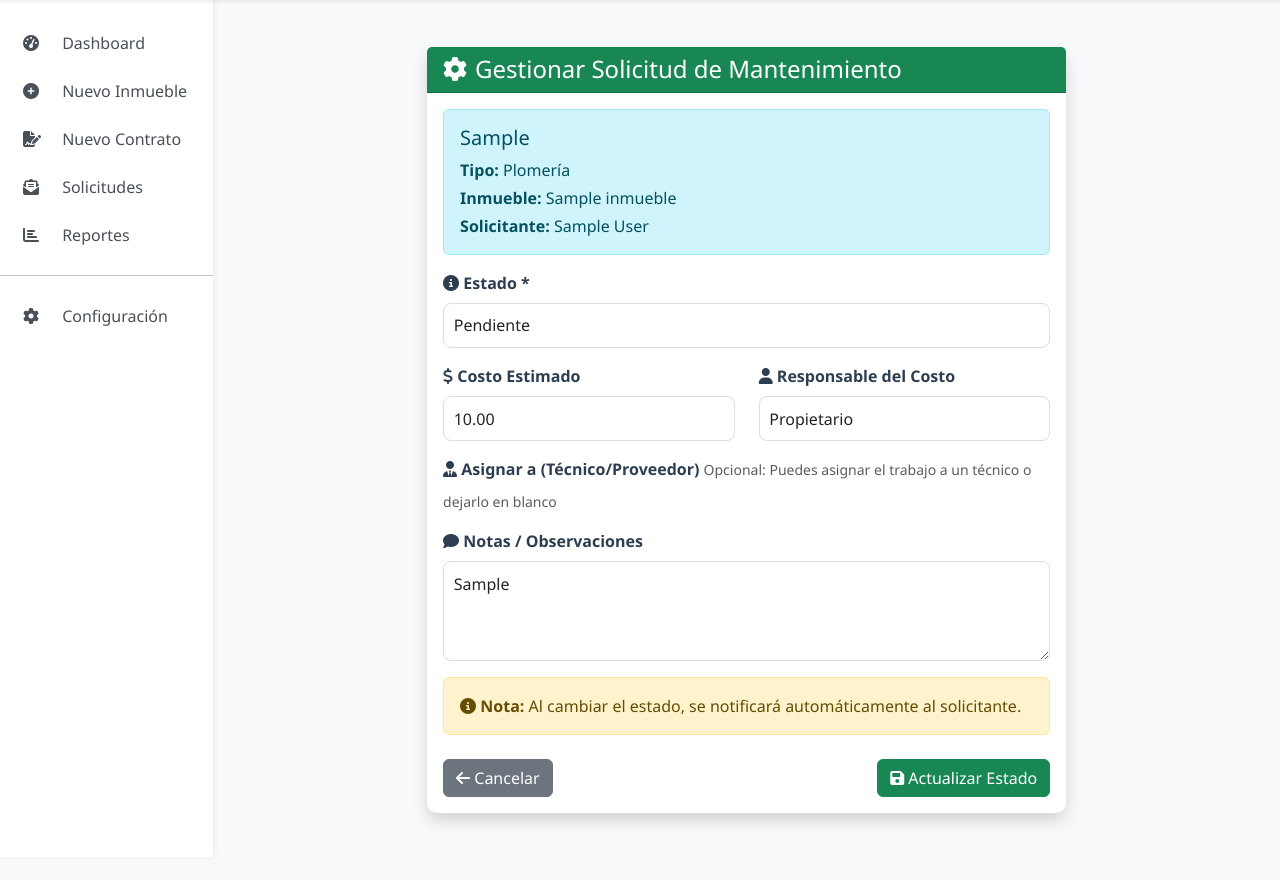
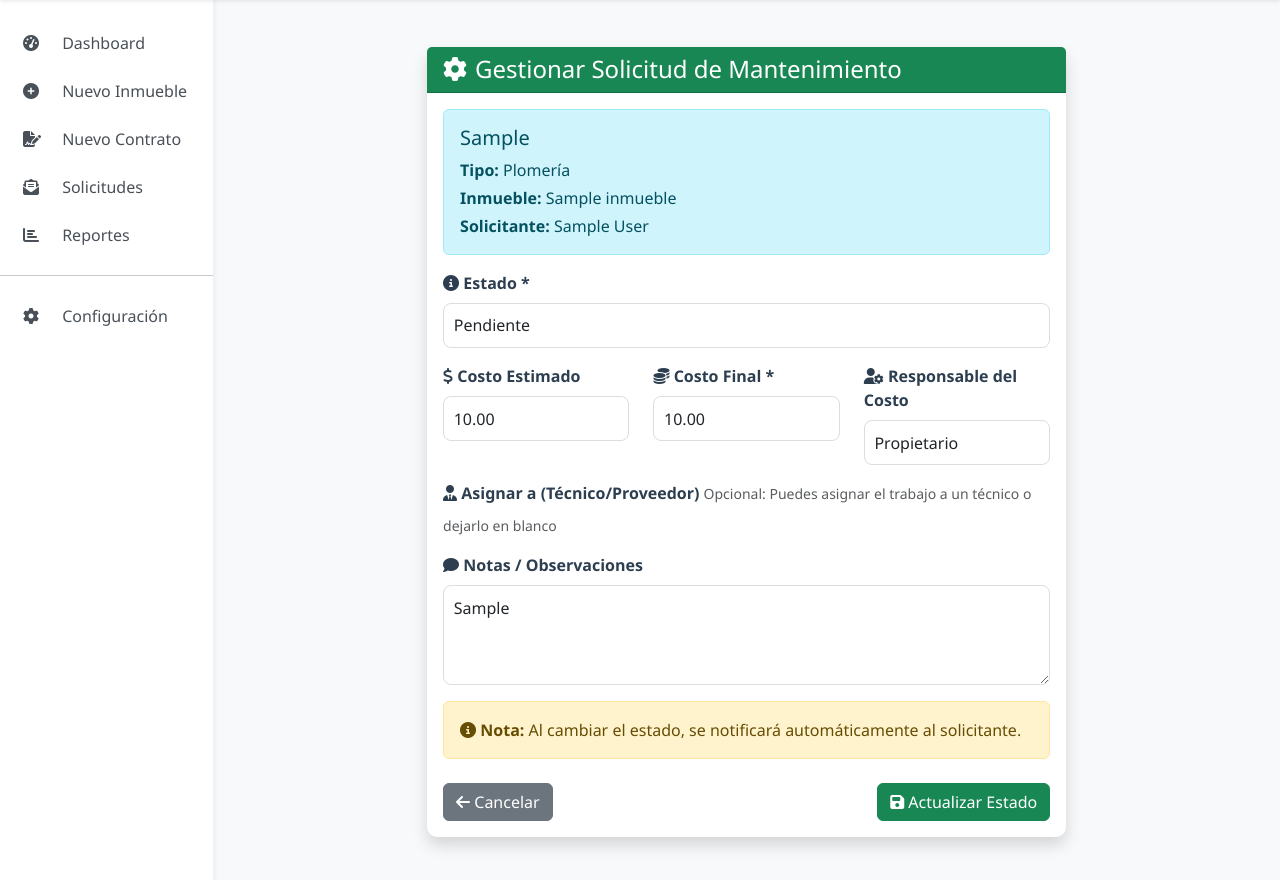
Before and after one commit to FELIPE-25751/immuebles-piolines, a Django app: page /mantenimientos/gestionar/1/ in a window 1280 px wide. Shown: the part 57-937 px from the top of the page. Run offline with Django 4.2, Linux system fonts and the light colour scheme; a user stored in the database is signed in; tables that the repository leaves empty hold one stand-in row (values such as "Sample post"); data that the repository does not hold is empty; some libraries are stand-ins or nearby versions.

Commit message:
gestiones del propetario actu

```diff
--- a/templates/mantenimientos/gestionar.html
+++ b/templates/mantenimientos/gestionar.html
@@ -57,7 +57,8 @@
                                 {% endif %}
                             </div>
 
-                            <div class="col-md-6 mb-3">
+
+                            <div class="col-md-4 mb-3">
                                 <label for="{{ form.costo_estimado.id_for_label }}" class="form-label">
                                     <i class="fas fa-dollar-sign"></i> Costo Estimado
                                 </label>
@@ -66,10 +67,18 @@
                                 <div class="text-danger">{{ form.costo_estimado.errors }}</div>
                                 {% endif %}
                             </div>
-
-                            <div class="col-md-6 mb-3">
+                            <div class="col-md-4 mb-3">
+                                <label for="{{ form.costo_final.id_for_label }}" class="form-label">
+                                    <i class="fas fa-coins"></i> Costo Final *
+                                </label>
+                                {{ form.costo_final }}
+                                {% if form.costo_final.errors %}
+                                <div class="text-danger">{{ form.costo_final.errors }}</div>
+                                {% endif %}
+                            </div>
+                            <div class="col-md-4 mb-3">
                                 <label for="{{ form.responsable_costo.id_for_label }}" class="form-label">
-                                    <i class="fas fa-user"></i> Responsable del Costo
+                                    <i class="fas fa-user-cog"></i> Responsable del Costo
                                 </label>
                                 {{ form.responsable_costo }}
                                 {% if form.responsable_costo.errors %}
```
